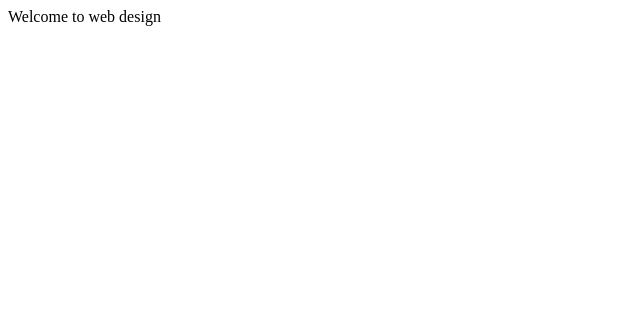
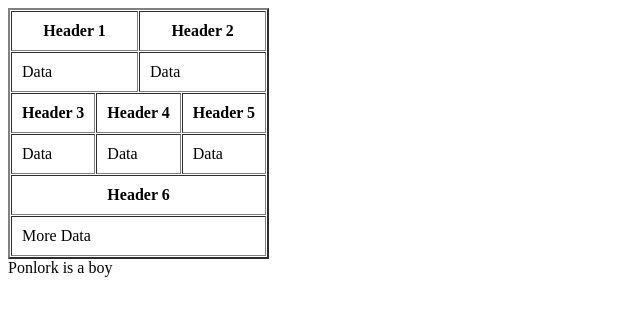
Before and after one commit to ppnav149-dot/ISPC-Web, a plain HTML site: page index.html in a window 1280 px wide. Shown: the whole page, without its empty margins (0-640 px from the left). Drawn offline with Linux system fonts and the light colour scheme.

Commit message:
Update description

```diff
--- a/index.html
+++ b/index.html
@@ -6,6 +6,32 @@
     <title>Document</title>
   </head>
   <body>
-    Welcome to web design
+    <table border="2" cellpadding="10" cellspacing="1">
+      <tr>
+        <th colspan="3">Header 1</th>
+        <th colspan="3">Header 2</th>
+      </tr>
+      <tr>
+        <td colspan="3">Data</td>
+        <td colspan="3">Data</td>
+      </tr>
+      <tr>
+        <th align="center" colspan="2">Header 3</th>
+        <th align="center" colspan="2">Header 4</th>
+        <th align="center" colspan="2">Header 5</th>
+      </tr>
+      <tr>
+        <td colspan="2">Data</td>
+        <td colspan="2">Data</td>
+        <td colspan="2">Data</td>
+      </tr>
+      <tr>
+        <th colspan="6" align="center">Header 6</th>
+      </tr>
+      <tr>
+        <td colspan="6">More Data</td>
+      </tr>
+    </table>
+    <ph>Ponlork is a boy</ph>
   </body>
 </html>
```
Also changed, not shown: 1 other file.
